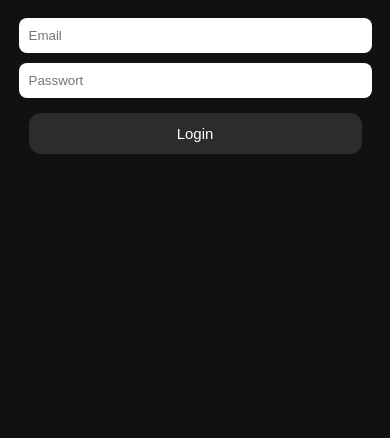
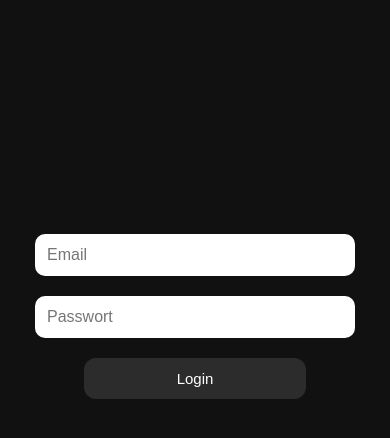
Before and after one commit to thegermangamershd-creator/esp32roomDoor-, a plain HTML site: page index.html in a window 390 px wide. Shown: the part 60-498 px from the top of the page. Drawn offline with nearby package versions, Linux system fonts and the light colour scheme.

Commit message:
Update style.css

```diff
--- a/style.css
+++ b/style.css
@@ -46,7 +46,6 @@ button {
   color: white;
   cursor: pointer;
   font-size: 15px;
-
   transition: all 0.2s ease;
 }
 
@@ -78,14 +77,30 @@ button[onclick*="end"] {
   background: #5a2e2e;
 }
 
-/* Login */
+/* 🔐 LOGIN (zentriert wie App) */
+#login {
+  display: flex;
+  flex-direction: column;
+  align-items: center;
+  justify-content: center;
+  height: 60vh;
+}
+
+/* Login Inputs */
 #login input {
   display: block;
   margin: 10px auto;
-  padding: 10px;
-  width: 200px;
-  border-radius: 8px;
+  padding: 12px;
+  width: 250px;
+  border-radius: 10px;
   border: none;
+  font-size: 16px;
+}
+
+/* Login Button */
+#login button {
+  width: 180px;
+  margin-top: 10px;
 }
 
 /* Gassi Timer */
@@ -136,8 +151,7 @@ canvas {
 
 /* Logo Animation */
 #splashLogo {
-  width: 120px;
-
+  width: 180px; /* größer */
   animation: pop 0.6s ease-out, fadeIn 0.6s ease-in;
   will-change: transform, opacity;
 }
@@ -157,7 +171,20 @@ canvas {
 
 /* 📱 Mobile Optimierung */
 @media (max-width: 600px) {
+
+  #login {
+    height: 70vh;
+  }
+
   #login input {
+    width: 80%;
+  }
+
+  #login button {
+    width: 60%;
+  }
+
+  button {
     width: 90%;
   }
 
@@ -165,7 +192,7 @@ canvas {
     width: 100% !important;
   }
 
-  button {
-    width: 90%;
+  #splashLogo {
+    width: 180px;
   }
 }
```
